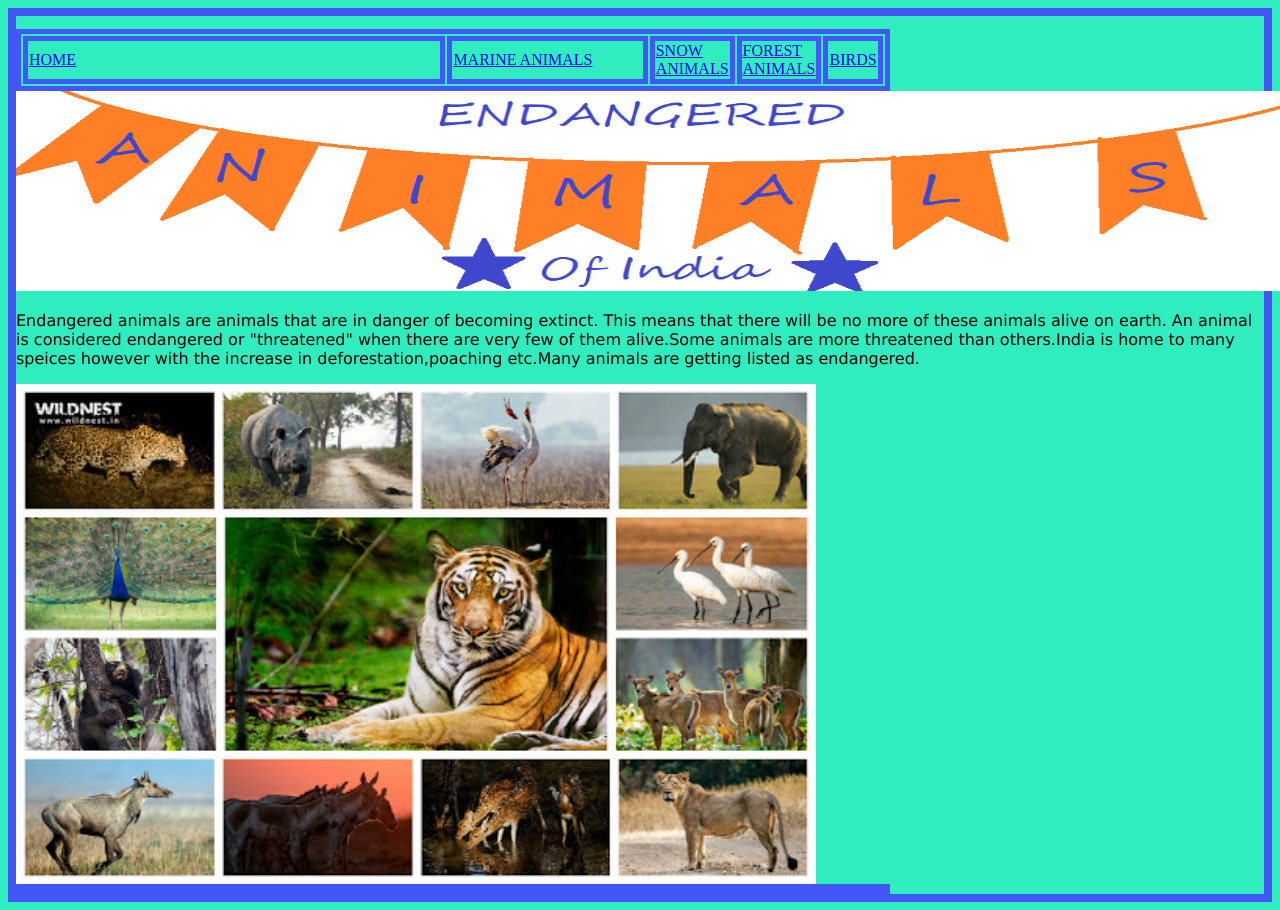
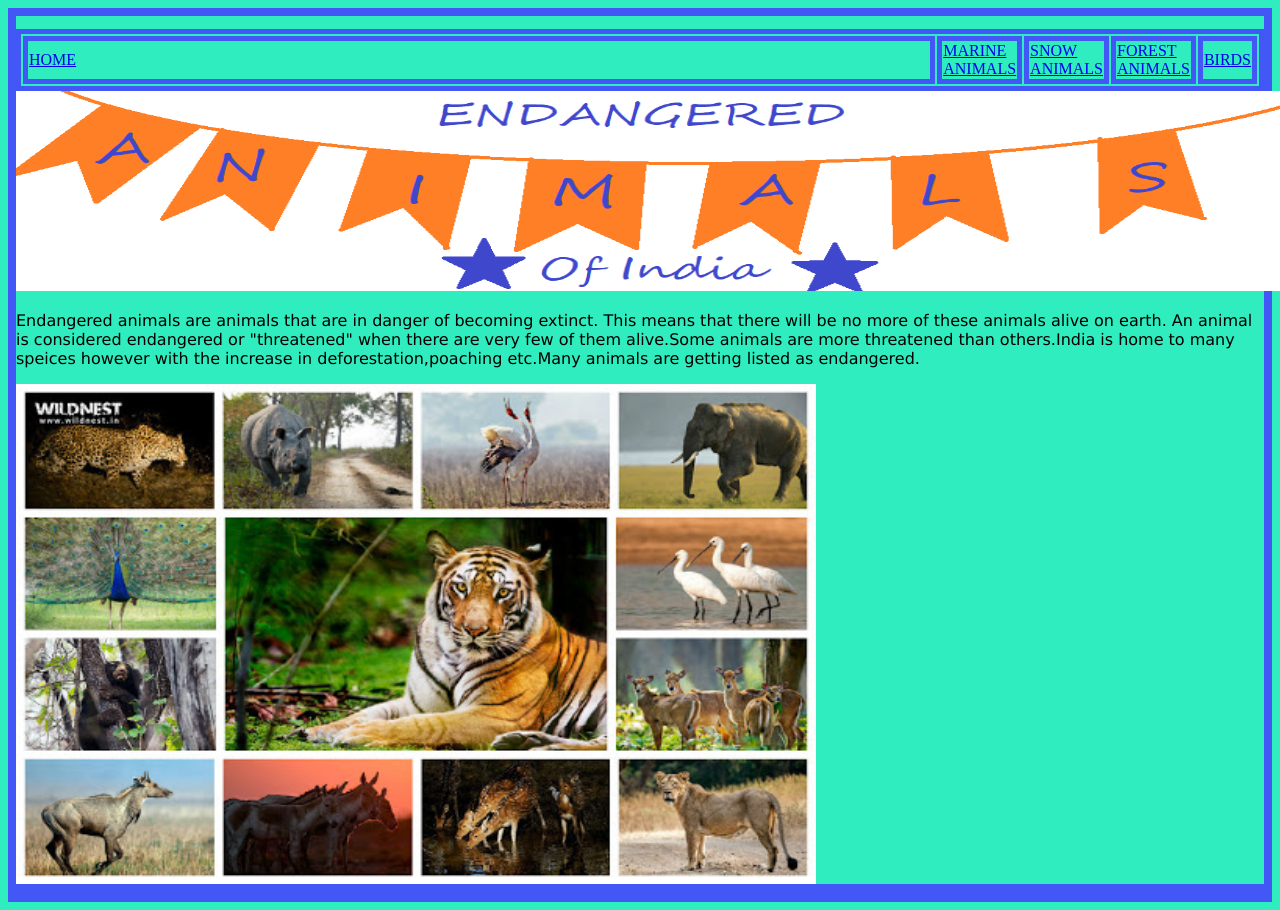
Before and after one commit to kaashvi-johari/kaashvi-project2.github.io, a plain HTML site: page index.html in a window 1280 px wide. Shown: the top 910 px of the page. Drawn offline with Linux system fonts and the light colour scheme.

Commit message:
Update index.html

```diff
--- a/index.html
+++ b/index.html
@@ -4,7 +4,7 @@
 <style>
 p{font-family:verdana;font-size:20;}
 body{background-color:#2fedbe;border:8px solid #4257f5;}
-table,tr,th,td{border: 5px solid #4257f5;align:center;width:70%;}
+table,tr,th,td{border: 5px solid #4257f5;align:center;width:100%;}
 </style>
 </head>
 <body>
```
